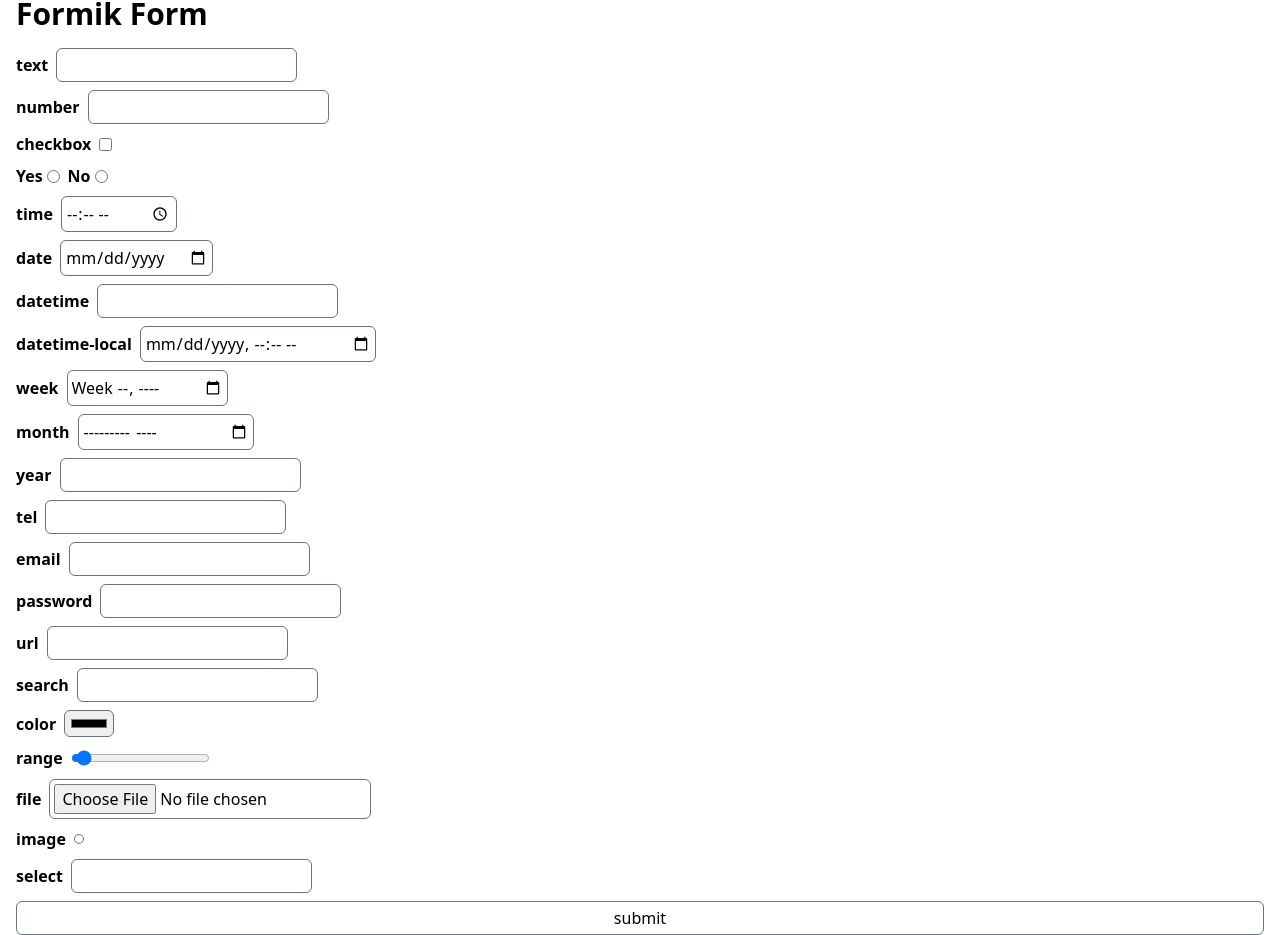
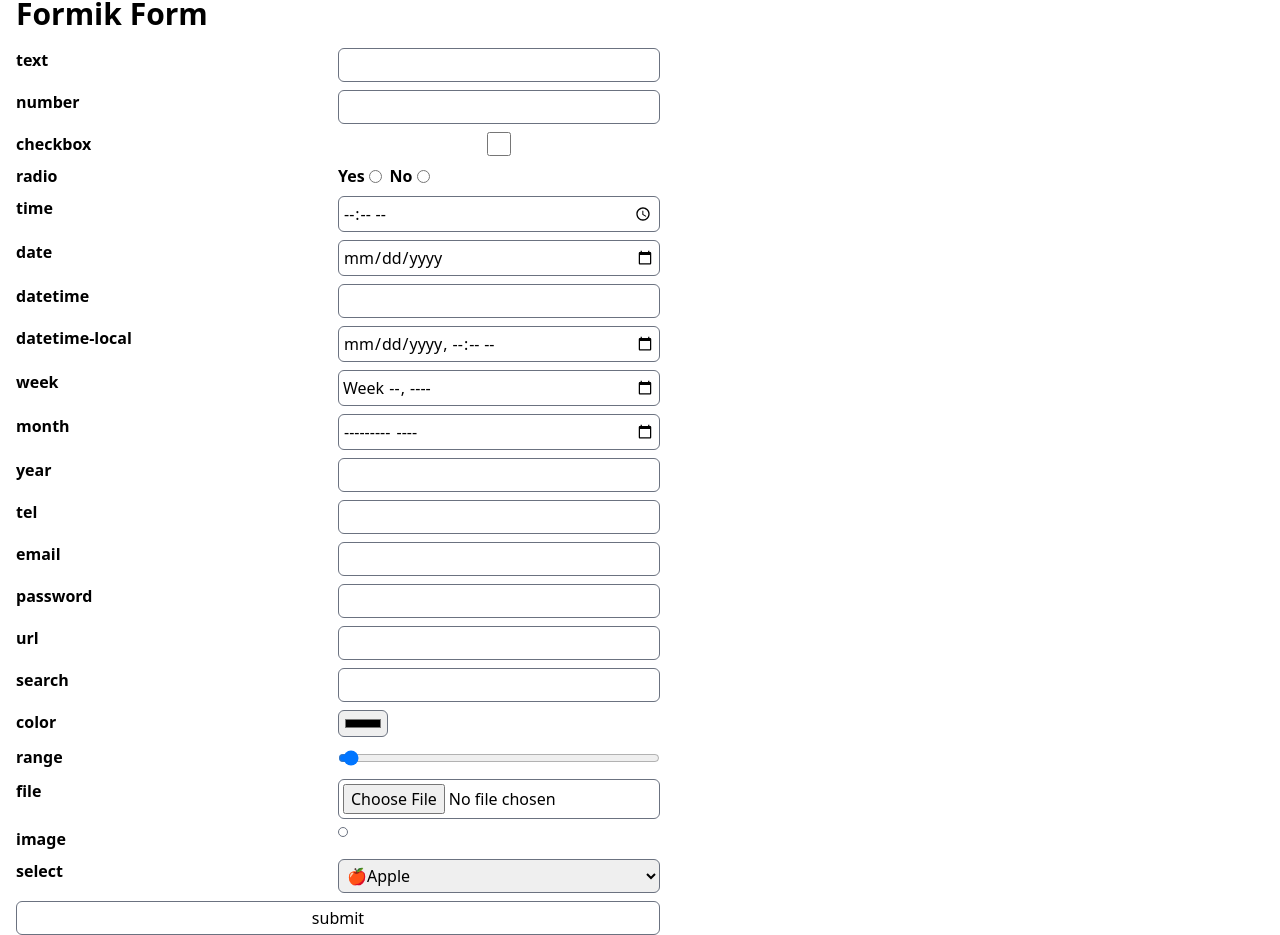
Before and after one commit to taro-28/react-test-sample, a Next.js app: page /formik in a window 1280 px wide. Shown: the part 68-1003 px from the top of the page. Built offline with nearby package versions, Linux system fonts and the light colour scheme.

Commit message:
use select and fix raido

```diff
--- a/src/app/formik/FormikForm.tsx
+++ b/src/app/formik/FormikForm.tsx
@@ -7,6 +7,7 @@ import { FormikErrorMessage } from './FormikErrorMessage'
 import { Input } from '@/components/Input'
 import { Label } from '@/components/Label'
 import { Button } from '@/components/Button'
+import { FormikSelect } from './FormikSelect'
 
 const validationSchema = y.object(
   Object.fromEntries(
@@ -43,32 +44,51 @@ const validationSchema = y.object(
 
 type FormikFormValues = Partial<Record<HTMLInputType, string | string[] | number | null | boolean>>
 
+const radioOptions = [
+  { label: 'Yes', value: 'yes' },
+  { label: 'No', value: 'no' },
+]
+
+const selectOptions = [
+  { label: '🍎Apple', value: 'apple' },
+  { label: '🍊Orange', value: 'orange' },
+  { label: '🍌Banana', value: 'banana' },
+]
+
 // TODO add dynamical fields
 // TODO add fetch initial values, loading, fetch error test
 export const FormikForm = <T extends FormikFormValues>({ ...props }: FormikConfig<T>) => {
   return (
     <Formik {...props} validationSchema={validationSchema}>
       {() => (
-        <Form className='flex flex-col space-y-2'>
+        <Form className='w-fit space-y-2'>
           {Array.from(inputTypeToRoleMap.entries()).map(([inputType]) => (
             <div key={inputType}>
+              <Label className='grid grid-cols-2'>
+                {inputType}
                 {(() => {
                   switch (inputType) {
                     case 'radio':
-                    return <FormikRadio className='flex items-center' name={inputType} />
+                      return (
+                        <FormikRadio
+                          className='flex items-center '
+                          name={inputType}
+                          options={radioOptions}
+                        />
+                      )
+                    case 'select':
+                      return <FormikSelect name={inputType} options={selectOptions} />
                     default:
-                    return (
-                      <Label className='flex items-center'>
-                        {inputType}
-                        <Field as={Input} className='ml-2' name={inputType} type={inputType} />
-                      </Label>
-                    )
+                      return <Field as={Input} name={inputType} type={inputType} />
                   }
                 })()}
+              </Label>
               <FormikErrorMessage name={inputType} />
             </div>
           ))}
-          <Button type='submit'>submit</Button>
+          <Button className='w-full' type='submit'>
+            submit
+          </Button>
         </Form>
       )}
     </Formik>
--- a/src/app/formik/FormikRadio.tsx
+++ b/src/app/formik/FormikRadio.tsx
@@ -3,21 +3,13 @@ import clsx from 'clsx'
 import { Label } from '@/components/Label'
 
 type Props = {
-  options?: {
+  options: {
     label: string
     value: string
   }[]
 } & JSX.IntrinsicElements['fieldset']
 
-export const FormikRadio = ({
-  name,
-  options = [
-    { label: 'Yes', value: 'yes' },
-    { label: 'No', value: 'no' },
-  ],
-  className,
-  ...props
-}: Props) => (
+export const FormikRadio = ({ name, options, className, ...props }: Props) => (
   <fieldset {...props} className={clsx('space-x-2', className)}>
     {options.map(({ label, value }) => (
       <Label className='flex items-center' key={value}>
```
Lines whose indentation alone changed are shown as unchanged.
